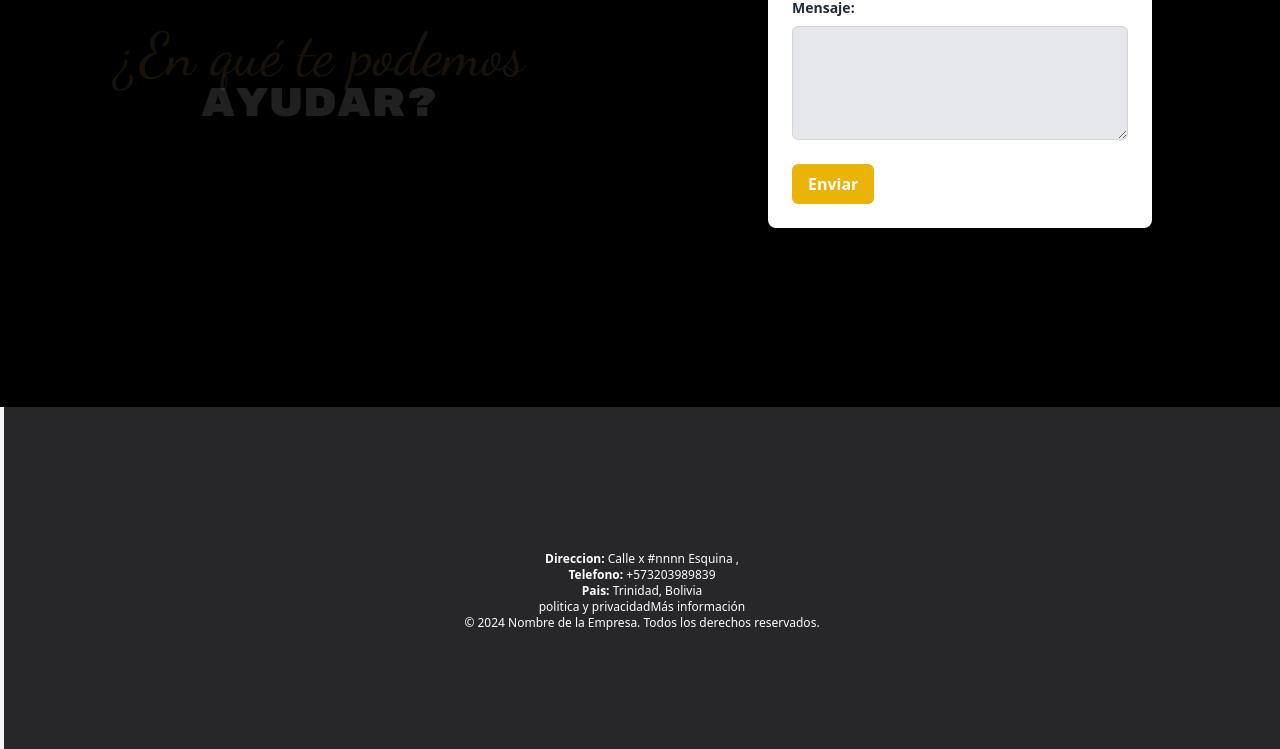
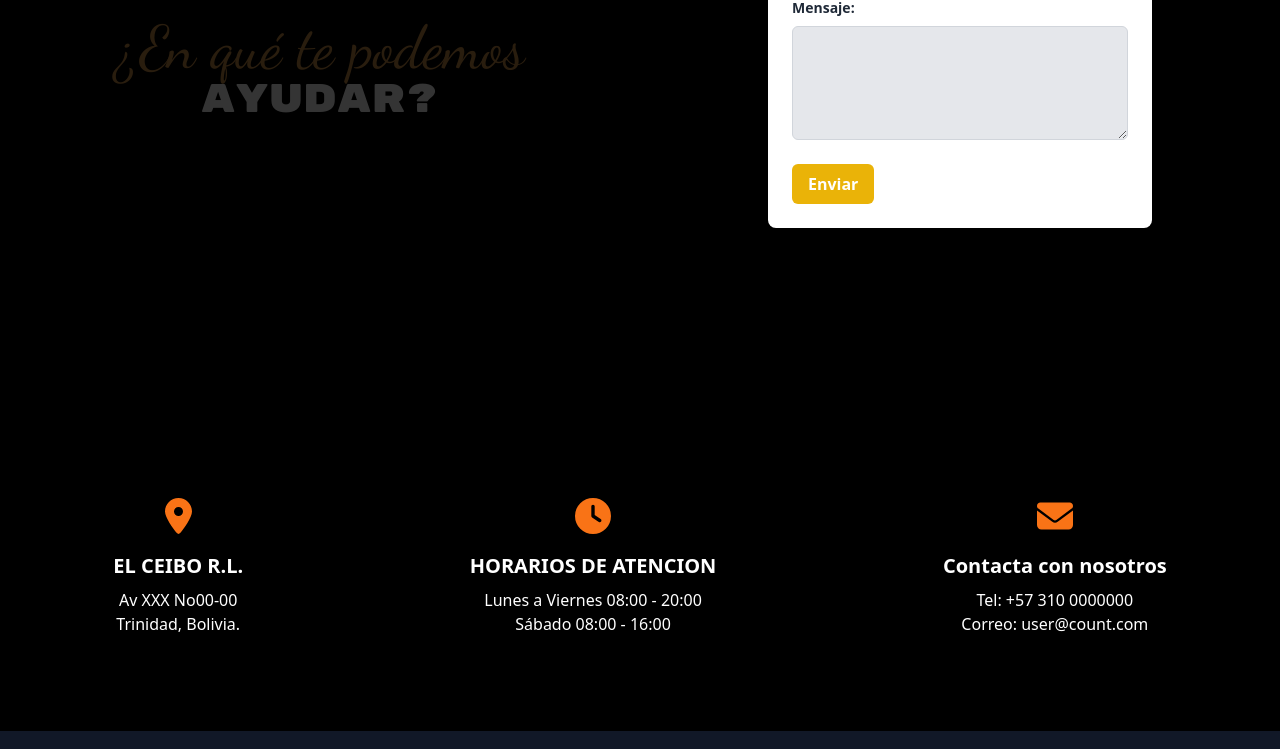
Before and after one commit to SonicWD/landing-page-React-Tailwindcss, a React (Vite) app: page / in a window 1280 px wide. Shown: the part 1993-2742 px from the top of the page. Built offline with nearby package versions, Linux system fonts and the light colour scheme; grey boxes are pictures that could not be loaded.

Commit message:
Importaciones de canuto convertidas en componentes

```diff
--- a/package.json
+++ b/package.json
@@ -10,6 +10,9 @@
     "preview": "vite preview"
   },
   "dependencies": {
+    "@fortawesome/free-brands-svg-icons": "^6.5.2",
+    "@fortawesome/free-solid-svg-icons": "^6.5.2",
+    "@fortawesome/react-fontawesome": "^0.2.2",
     "react": "^18.2.0",
     "react-dom": "^18.2.0",
     "react-scroll": "^1.9.0",
--- a/src/App.jsx
+++ b/src/App.jsx
@@ -1,20 +1,24 @@
 import Navbar from './components/Navbar';
 import ProductSection from './components/ProductSection';
+import News from './components/News';
 import Form from './components/Form';
 import Footer from './components/Footer';
-import News from './components/News'
+import Atention from './components/Atention';
+import Certificates from './components/Certificates';
 
 function App() {
   return (
     <div className="font-sans box-border bg-zinc-100 relative">
-        <Navbar />
-       {/* Aca para el Navbar cuadre con el producc section */}
-        <div style={{ marginTop: "-95px" }}>
+      <Navbar />
+      {/* Ajuste temporal para el margen superior */}
+      <div style={{ marginTop: "-95px" }}>
         <ProductSection />
-        <News/>
+        <News />
         <Form />
+        <Atention />
+        <Certificates />
         <Footer />
-        </div>
+      </div>
     </div>
   );
 }
--- /dev/null
+++ b/src/components/Atention.jsx
@@ -0,0 +1,27 @@
+// eslint-disable-next-line no-unused-vars
+import React from 'react';
+import { FontAwesomeIcon } from '@fortawesome/react-fontawesome';
+import { faMapMarkerAlt, faClock, faEnvelope } from '@fortawesome/free-solid-svg-icons';
+
+const Atention = () => {
+    return (
+        <footer className="flex justify-around  items-center h-80 bg-black w-full">
+            <div className="text-center p-8 text-white">
+                <FontAwesomeIcon icon={faMapMarkerAlt} className="text-orange-500 text-4xl" />
+                <h2 className="font-bold text-xl mt-4">EL CEIBO R.L.</h2>
+                <p className="mt-2">Av XXX No00-00<br />Trinidad, Bolivia.</p>
+            </div>
+            <div className="text-center p-8 text-white">
+                <FontAwesomeIcon icon={faClock} className="text-orange-500 text-4xl" />
+                <h2 className="font-bold text-xl mt-4">HORARIOS DE ATENCION</h2>
+                <p className="mt-2">Lunes a Viernes 08:00 - 20:00<br />Sábado 08:00 - 16:00</p>
+            </div>
+            <div className="text-center p-8 text-white">
+                <FontAwesomeIcon icon={faEnvelope} className="text-orange-500 text-4xl" />
+                <h2 className="font-bold text-xl mt-4">Contacta con nosotros</h2>
+                <p className="mt-2">Tel: +57 310 0000000<br />Correo: user@count.com</p>
+            </div>
+        </footer>
+    );
+};
+export default Atention;
--- /dev/null
+++ b/src/components/Certificates.jsx
@@ -0,0 +1,35 @@
+// eslint-disable-next-line no-unused-vars
+import React from 'react';
+
+const Certificates = () => {
+    return (
+        <footer className="flex justify-around items-center bg-gray-900 py-5 border-t-4 border-b-4 border-black">
+            <div className="text-center mx-2 text-white">
+                <img src="https://hidegar.com/wp-content/uploads/2019/02/ISO-9001.png" alt="Normas ISO" className="w-24 h-24 rounded-full bg-white p-2" />
+                <p className="mt-2 text-sm">Normas ISO</p>
+            </div>
+            <div className="text-center mx-2 text-white">
+                <img src="https://secure.porcicultura.com/uploads/Upload-5b2d111da349f-22062018.jpeg" alt="Normas ISO" className="w-24 h-24 rounded-full bg-white p-2" />
+                <p className="mt-2 text-sm">Normas ISO</p>
+            </div>
+            <div className="text-center mx-2 text-white">
+                <img src="https://vectorise.net/logo/wp-content/uploads/2010/08/Logo-IQNet-Certified-Management-System.png" alt="Certificado IQNet" className="w-24 h-24 rounded-full bg-white p-2" />
+                <p className="mt-2 text-sm">Certificado IQNet</p>
+            </div>
+            <div className="text-center mx-2 text-white">
+                <img src="https://www.rapunzel.de/img/logo-handinhand.png" alt="100% orgánico" className="w-24 h-24 rounded-full bg-white p-2" />
+                <p className="mt-2 text-sm">100% orgánico</p>
+            </div>
+            <div className="text-center mx-2 text-white">
+                <img src="https://upload.wikimedia.org/wikipedia/commons/thumb/e/ea/USDA_organic_seal.svg/500px-USDA_organic_seal.svg.png" alt="Aval USDA" className="w-24 h-24 rounded-full bg-white p-2" />
+                <p className="mt-2 text-sm">Aval USDA</p>
+            </div>
+            <div className="text-center mx-2 text-white">
+                <img src="https://spp.coop/wp-content/uploads/2023/06/cropped-ES-SPP-PP-CJ_2023-06-27_APR_crvs-01-300x300.png" alt="SPP" className="w-24 h-24 rounded-full bg-white p-2" />
+                <p className="mt-2 text-sm">SPP</p>
+            </div>
+        </footer>
+    );
+};
+
+export default Certificates;
--- a/src/components/Footer.jsx
+++ b/src/components/Footer.jsx
@@ -1,31 +1,29 @@
-/** @jsxImportSource react */
-//import React from 'react';
+// eslint-disable-next-line no-unused-vars
+import React from 'react';
+import { FontAwesomeIcon } from '@fortawesome/react-fontawesome';
+import { faFacebookF, faYoutube, faInstagram } from '@fortawesome/free-brands-svg-icons';
+import { faRss } from '@fortawesome/free-solid-svg-icons';
 
-function Footer() {
+const Footer = () => {
   return (
-    <footer className="text-xs bg-zinc-800 text-white text-center p-36 ml-1">
-      <div>
-        <ul>
-          <li>
-            <strong>Direccion: </strong>Calle x #nnnn Esquina ,{' '}
-          </li>
-          <li>
-            <strong>Telefono: </strong>+573203989839
-          </li>
-          <li>
-            <strong>Pais: </strong>Trinidad, Bolivia
-          </li>
-        </ul>
-      </div>
-      <div>
-        <a href="https://cipca.org.bo/analisis-y-opinion/reportajes/beni-se-la-juega-por-su-cacao-uno-de-los-mejores-del-mundo">
-          politica y privacidad
-        </a>
-        <a href="https://www.google.com">Más información</a>
-        <p>&copy; 2024 Nombre de la Empresa. Todos los derechos reservados.</p>
-      </div>
+    <footer className="flex justify-between items-center p-5 bg-black border-t-2 border-black">
+        <div className="text-left text-white">
+            <h1 className="text-2xl font-bold">EL CEIBO</h1>
+            <p className="italic">¡Naturalmente, el mejor chocolate...!</p>
+        </div>
+
+        <div className="text-center flex-grow text-white">
+            <p>© Copyright 2024 EL CEIBO R.L. Todos los derechos reservados | La Paz - Bolivia.</p>
+        </div>
+
+        <div className="flex gap-2 text-white">
+            <a href="#" className="social-icon"><FontAwesomeIcon icon={faFacebookF} className="text-orange-500 text-xl transition-colors duration-300 hover:text-orange-300" /></a>
+            <a href="#" className="social-icon"><FontAwesomeIcon icon={faYoutube} className="text-orange-500 text-xl transition-colors duration-300 hover:text-orange-300" /></a>
+            <a href="#" className="social-icon"><FontAwesomeIcon icon={faInstagram} className="text-orange-500 text-xl transition-colors duration-300 hover:text-orange-300" /></a>
+            <a href="#" className="social-icon"><FontAwesomeIcon icon={faRss} className="text-orange-500 text-xl transition-colors duration-300 hover:text-orange-300" /></a>
+        </div>
     </footer>
-  );
-}
+);
+};
 
 export default Footer;
```
Also changed, not shown: 1 other file (tests, documents, lock files or other folders).
